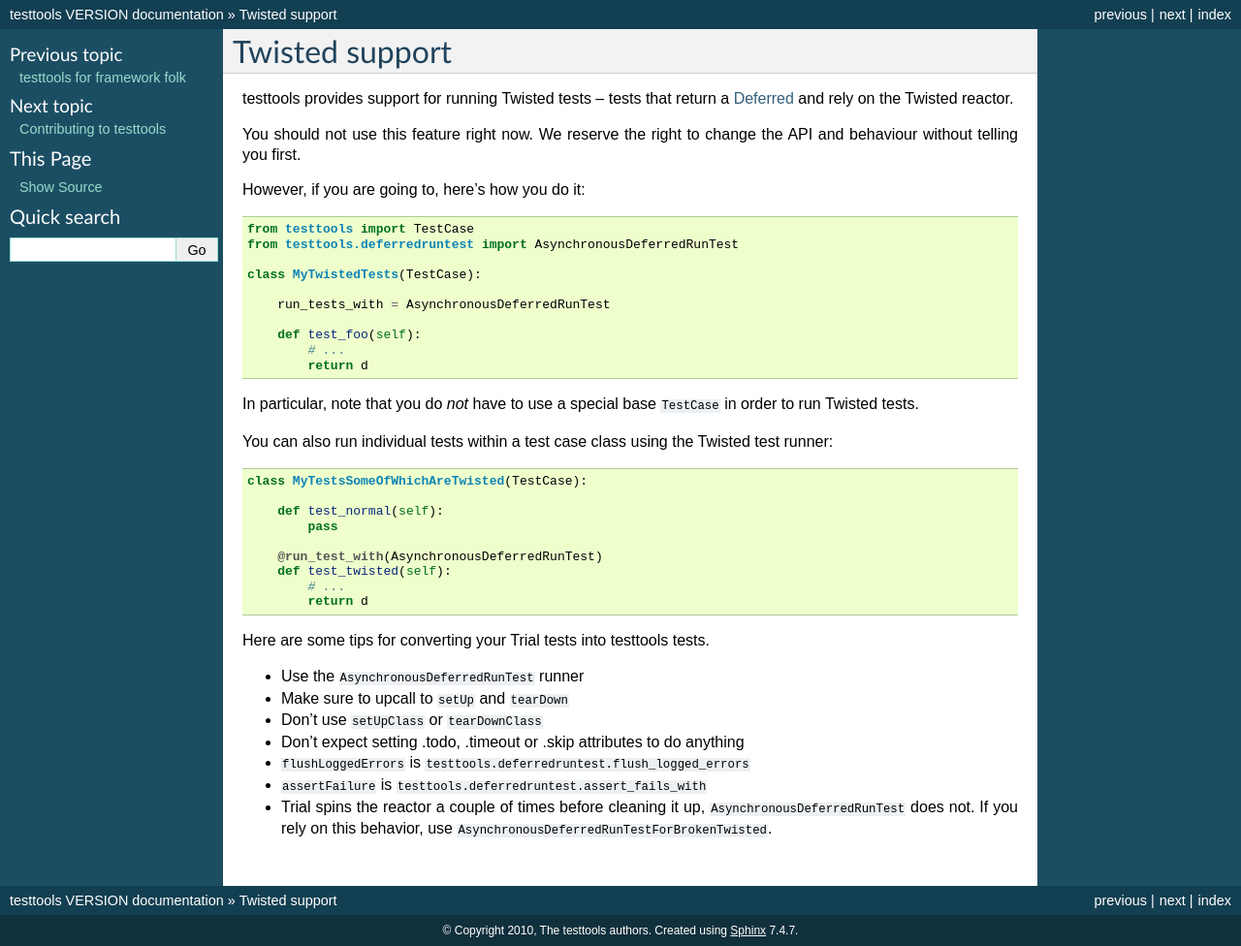
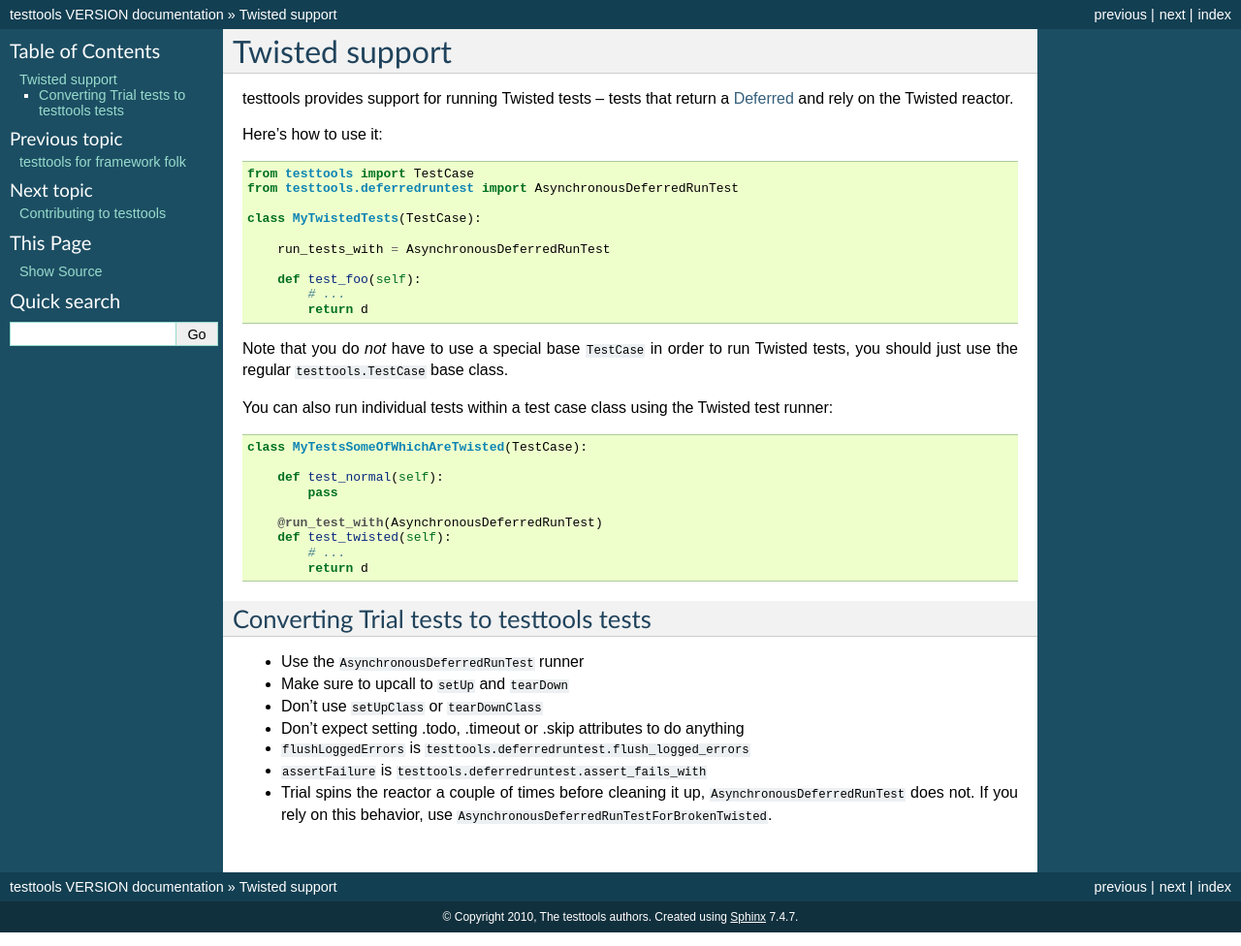
Before and after one commit to testing-cabal/testtools, a Sphinx documentation site: the page built from doc/twisted-support.rst, in a window 1280 px wide. Shown: the whole page at 97% size. Built offline with Sphinx 7.4.7, drawn with Linux system fonts in a browser that asks for light colours; pages that are not in the unit, such as notebooks, are missing from menus.

Commit message:
Documentation tweaks

```diff
--- a/doc/twisted-support.rst
+++ b/doc/twisted-support.rst
@@ -4,10 +4,7 @@ Twisted support
 testtools provides support for running Twisted tests – tests that return a
 Deferred_ and rely on the Twisted reactor.
 
-You should not use this feature right now. We reserve the right to change the
-API and behaviour without telling you first.
-
-However, if you are going to, here's how you do it::
+Here's how to use it::
 
   from testtools import TestCase
   from testtools.deferredruntest import AsynchronousDeferredRunTest
@@ -20,8 +17,9 @@ However, if you are going to, here's how you do it::
           # ...
           return d
 
-In particular, note that you do *not* have to use a special base ``TestCase``
-in order to run Twisted tests.
+Note that you do *not* have to use a special base ``TestCase`` in order to run
+Twisted tests, you should just use the regular ``testtools.TestCase`` base
+class.
 
 You can also run individual tests within a test case class using the Twisted
 test runner::
@@ -36,7 +34,9 @@ test runner::
            # ...
            return d
 
-Here are some tips for converting your Trial tests into testtools tests.
+
+Converting Trial tests to testtools tests
+-----------------------------------------
 
 * Use the ``AsynchronousDeferredRunTest`` runner
 * Make sure to upcall to ``setUp`` and ``tearDown``
```
